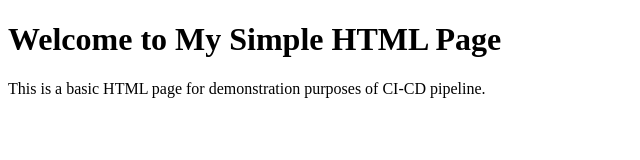
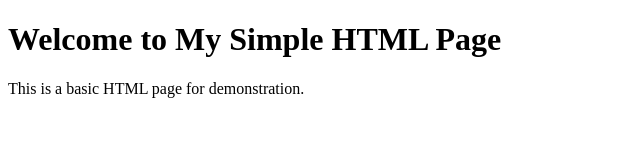
Before and after one commit to Ved54/ci-cd-demo, a plain HTML site: page index.html in a window 1280 px wide. Shown: the whole page, without its empty margins (0-640 px from the left). Drawn offline with Linux system fonts and the light colour scheme.

```diff
--- a/index.html
+++ b/index.html
@@ -6,6 +6,6 @@
 </head>
 <body>
     <h1>Welcome to My Simple HTML Page</h1>
-    <p>This is a basic HTML page for demonstration purposes of CI-CD pipeline.</p>
+    <p>This is a basic HTML page for demonstration.</p>
 </body>
 </html>
```
